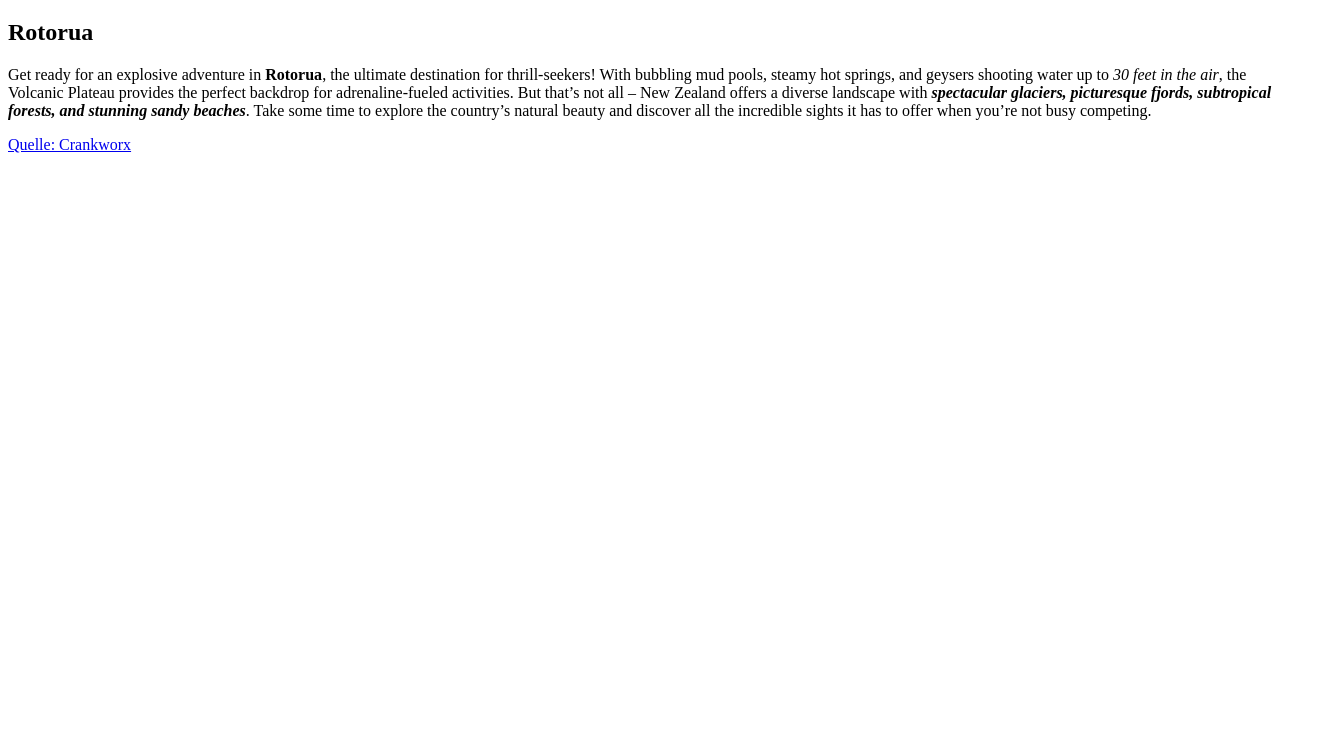
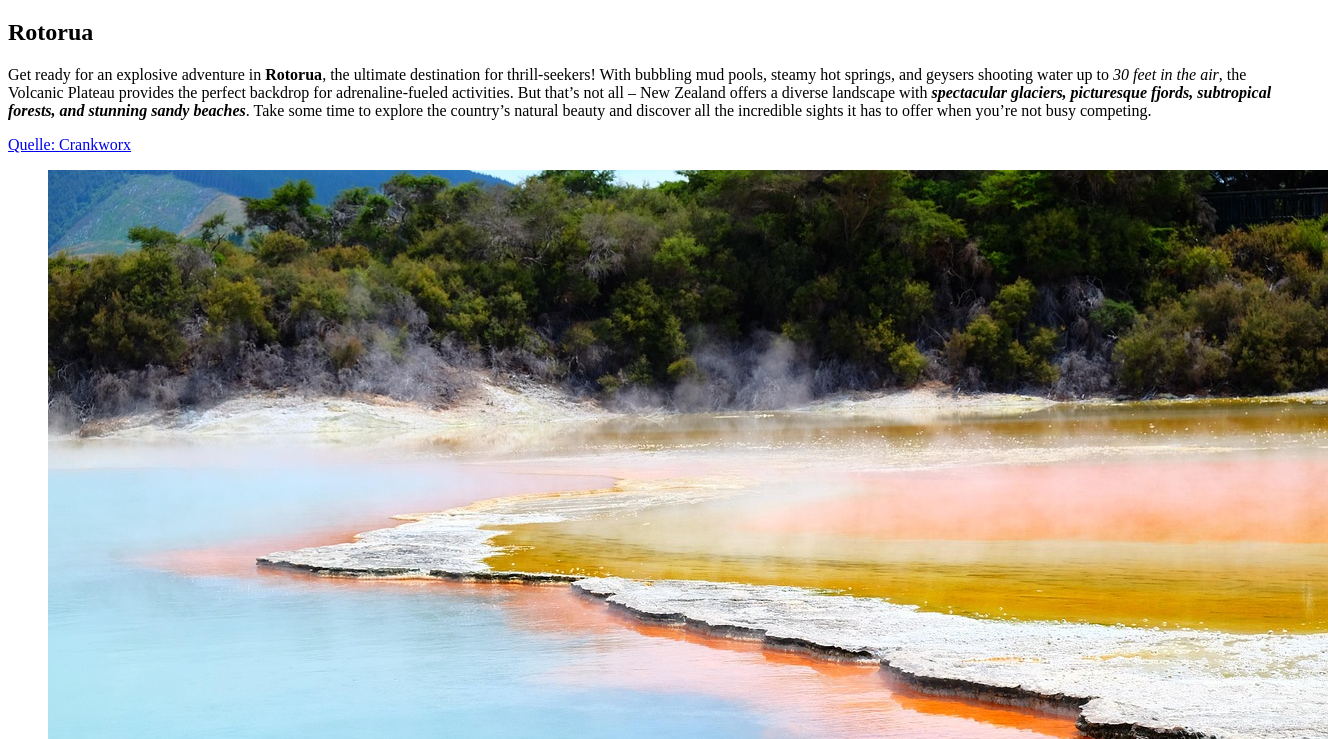
Before and after one commit to Lukas6020/nz, a plain HTML site: page index.html in a window 1280 px wide. Shown: the part 61-800 px from the top of the page, 1328 px wide, since content can reach past the window. Drawn offline with Linux system fonts and the light colour scheme.

Commit message:
Bild als Figur

```diff
--- a/index.html
+++ b/index.html
@@ -12,6 +12,9 @@
     <h2>Rotorua</h2>
     <p>Get ready for an explosive adventure in <strong>Rotorua</strong>, the ultimate destination for thrill-seekers! With bubbling mud pools, steamy hot springs, and geysers shooting water up to <em>30 feet in the air</em>, the Volcanic Plateau provides the perfect backdrop for adrenaline-fueled activities. But that’s not all – New Zealand offers a diverse landscape with <strong><em>spectacular glaciers, picturesque fjords, subtropical forests, and stunning sandy beaches</em></strong>. Take some time to explore the country’s natural beauty and discover all the incredible sights it has to offer when you’re not busy competing.</p>
     <a href="https://www.crankworx.com/rotorua/plan-your-trip/">Quelle: Crankworx</a>
+    <figure>
+        <img src="images/bildrotorua.jpg" alt="Geysir bei Rotorua">
+    </figure>
 
 
 </body>
```
